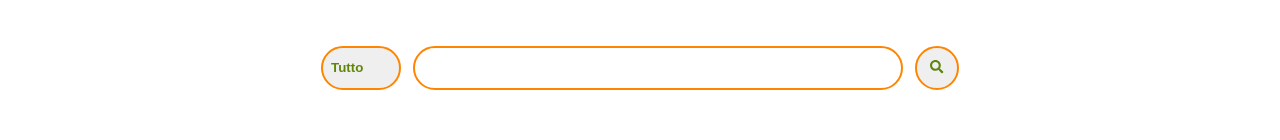
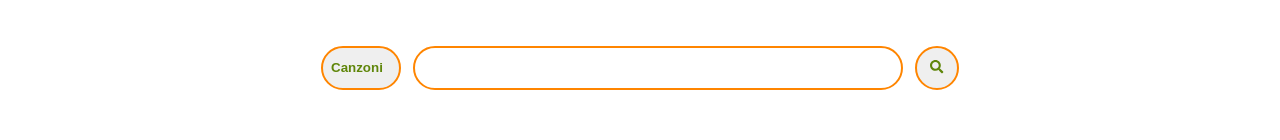
Before and after one commit to Steffo99/mandarin-search, a React (Create React App) app: page / in a window 1280 px wide. Shown: the part 413-553 px from the top of the page. Built offline with nearby package versions, Linux system fonts and the light colour scheme.

Commit message:
🔧 Remove "all" search type

```diff
--- a/src/components/SearchBar.js
+++ b/src/components/SearchBar.js
@@ -25,7 +25,6 @@ export default function SearchBar() {
                 onChange={(e) => setSearchSelect(e.target.value)}
                 value={searchSelect}
             >
-                <option value={"all"}>Tutto</option>
                 <option value={"songs"}>Canzoni</option>
                 <option value={"people"}>Persone</option>
                 <option value={"albums"}>Album</option>
```
